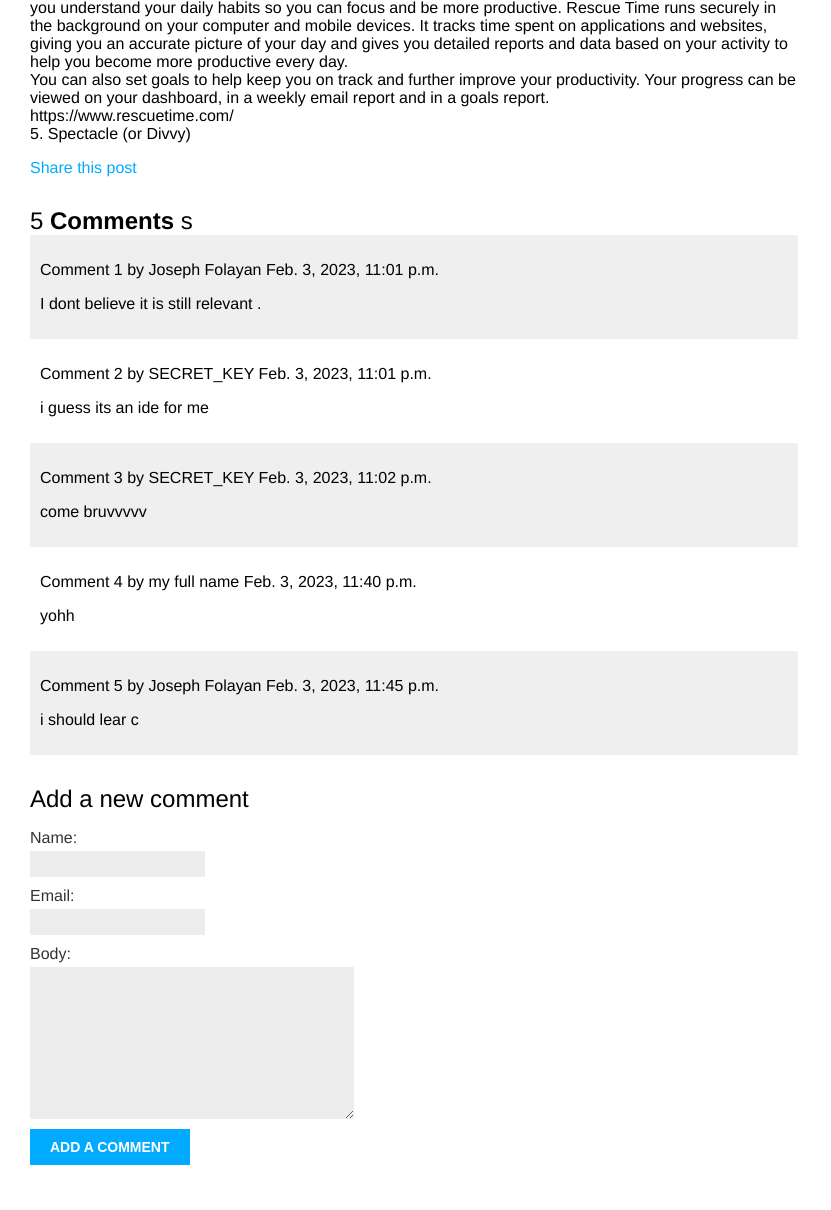
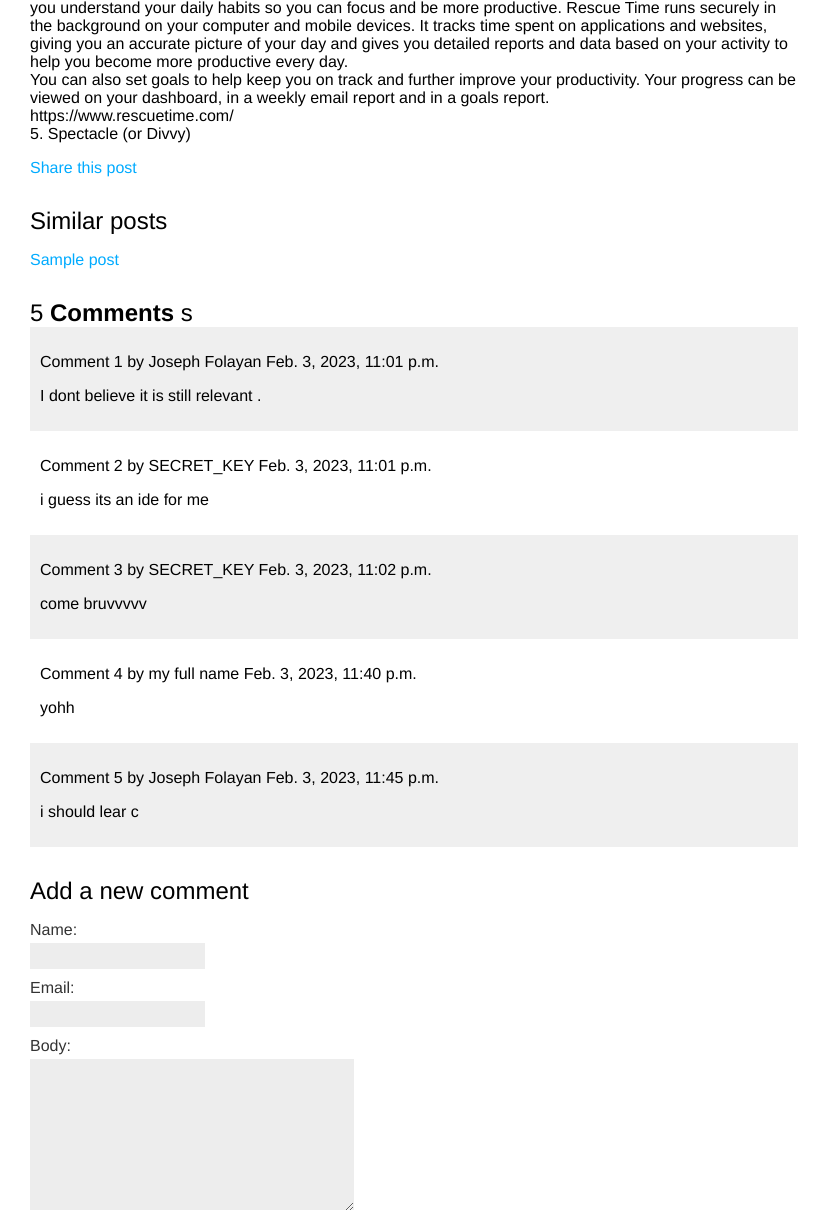
Before and after one commit to joey1123455/blog_app, a Django app: template blog/templates/blog/post/detail.html in a window 1280 px wide. Shown: the part 485-1695 px from the top of the page, without its empty margins (0-831 px from the left). Before the commit the page ends 1650 px from the top, so only its background shows below. Run offline with Django 4.2, Linux system fonts and the light colour scheme; data comes from the database, SQL or seed files in the repository; the template is opened without the code that fills it: values that come from a table or form of the project are taken from there, most other values are stand-ins (such as "Sample title", 1, 10 or a date in 2020); parts of the project's set-up code (start-up, migrations or seed data) failed here and were passed over.

Commit message:
Enabled similar posts by tags

```diff
--- a/blog/templates/blog/post/detail.html
+++ b/blog/templates/blog/post/detail.html
@@ -8,6 +8,15 @@
     <p>
         <a href="{% url 'blog:post-share' post.id %}">Share this post</a>
     </p>
+
+    <h2>Similar posts</h2>
+    {% for post in similar_posts %}
+        <p>
+            <a href="{{ post.get_absolute_url }}">{{ post.title }}</a>
+        </p>
+    {% empty %}
+        <p>There are no similar posts yet</p>
+    {% endfor %}
 
     {% with comments.count as total_comments %}
         <h2>
```
Also changed, not shown: blog/views.py (+7 -1 lines).
